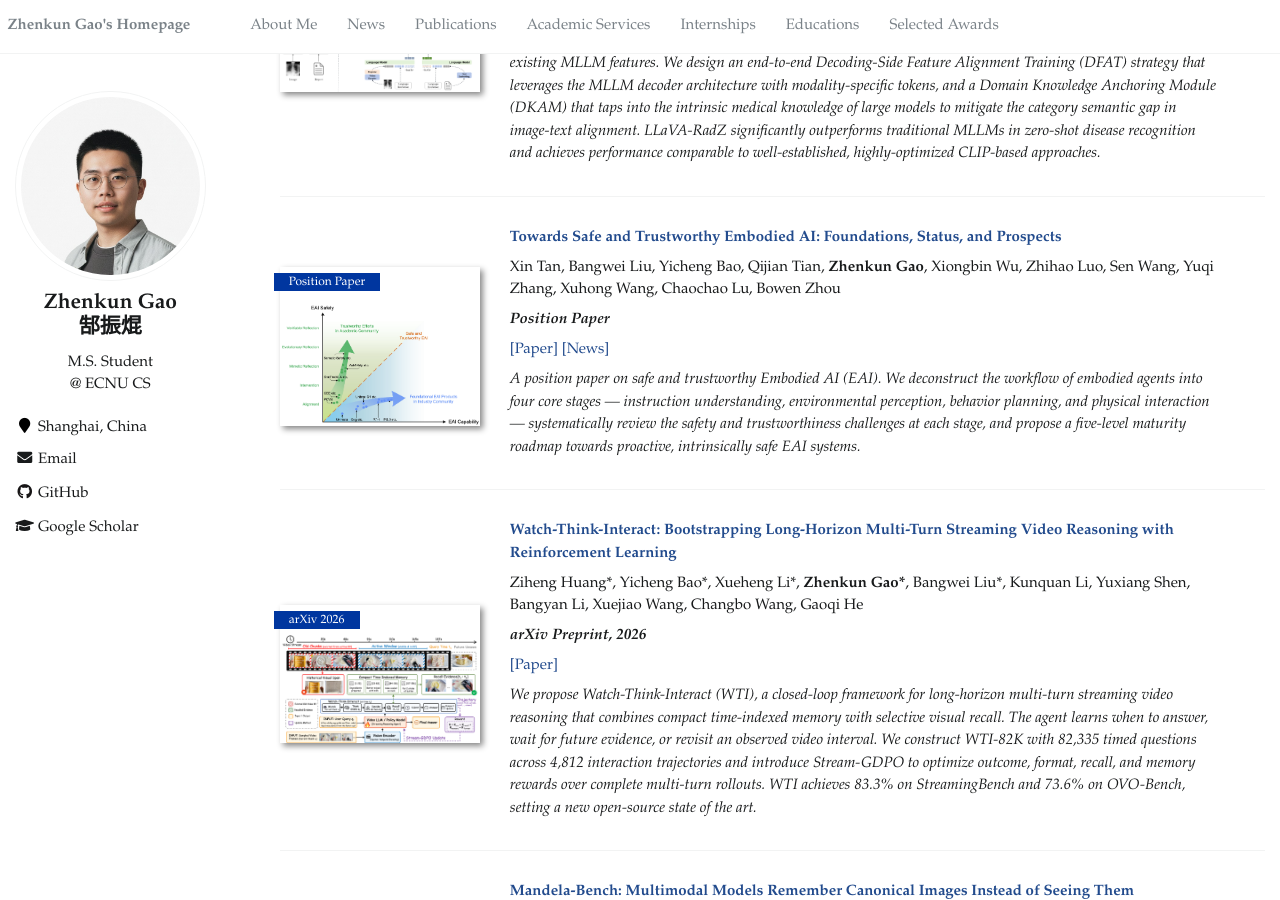
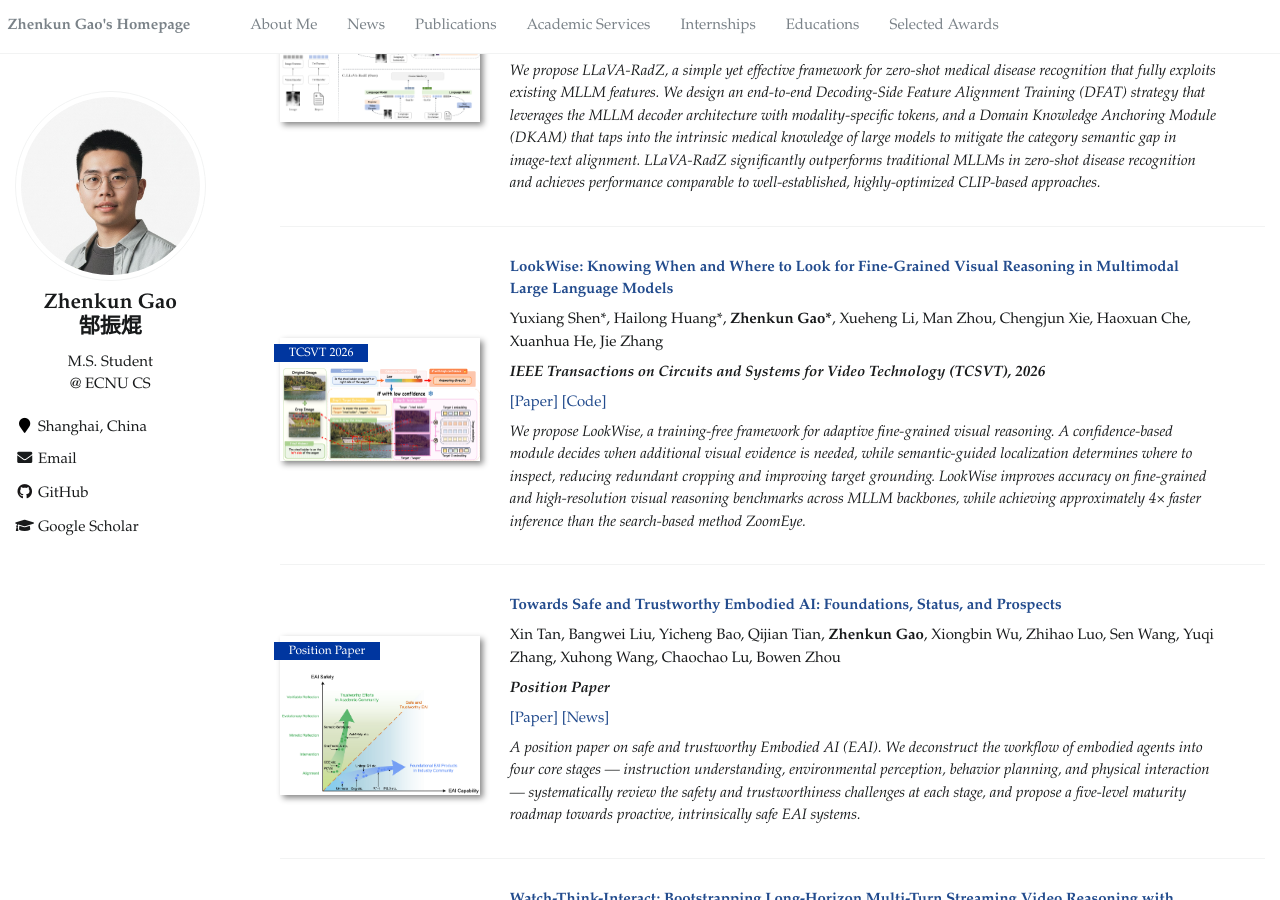
Before and after one commit to Stephen-gzk/stephen-gzk.github.io, a Jekyll site: the page built from _pages/about.md, in a window 1280 px wide and 900 px high, scrolled down 1946 px. Built offline with Jekyll 4.4.1, drawn with Linux system fonts in a browser that asks for light colours; some of the changed text lies outside the part shown.

Commit message:
Add LookWise TCSVT acceptance to news and publications

```diff
--- a/_pages/about.md
+++ b/_pages/about.md
@@ -26,6 +26,7 @@ My research interest mainly includes **Multimodal Large Language Models (MLLMs)*
 
 # 🔥 News
 
+- *2026.10* &ensp; [LookWise](https://arxiv.org/abs/2603.00171) is accepted by **IEEE TCSVT**! 🎉
 - *2026.09* &ensp; I am honored to receive the **China National Scholarship**! 🎉
 - *2026.08* &ensp; Two papers are accepted by EMNLP 2026 — [VideoSearcher](https://arxiv.org/abs/2607.02927) to the **Main Conference** and [LLaVA-RadZ](https://arxiv.org/abs/2503.07487) to **Findings**! 🎉
 - *2026.07* &ensp; We release [VideoSearcher](https://arxiv.org/abs/2607.02927), the first closed-loop agent for video deep research task! 🎉
@@ -110,6 +111,24 @@ Bangyan Li\*, Wenxuan Huang\*, **Zhenkun Gao\***, Yeqiang Wang, Yunhang Shen, Ji
 [[Paper]](https://arxiv.org/abs/2503.07487)
 
 *We propose LLaVA-RadZ, a simple yet effective framework for zero-shot medical disease recognition that fully exploits existing MLLM features. We design an end-to-end Decoding-Side Feature Alignment Training (DFAT) strategy that leverages the MLLM decoder architecture with modality-specific tokens, and a Domain Knowledge Anchoring Module (DKAM) that taps into the intrinsic medical knowledge of large models to mitigate the category semantic gap in image-text alignment. LLaVA-RadZ significantly outperforms traditional MLLMs in zero-shot disease recognition and achieves performance comparable to well-established, highly-optimized CLIP-based approaches.*
+
+</div>
+</div>
+
+---
+
+<div class='paper-box'><div class='paper-box-image'><div><div class="badge">TCSVT 2026</div><img src='images/lookwise.png' alt="LookWise framework for adaptive fine-grained visual reasoning" width="100%"></div></div>
+<div class='paper-box-text' markdown="1">
+
+[**LookWise: Knowing When and Where to Look for Fine-Grained Visual Reasoning in Multimodal Large Language Models**](https://arxiv.org/abs/2603.00171)
+
+Yuxiang Shen\*, Hailong Huang\*, **Zhenkun Gao\***, Xueheng Li, Man Zhou, Chengjun Xie, Haoxuan Che, Xuanhua He, Jie Zhang
+
+***IEEE Transactions on Circuits and Systems for Video Technology (TCSVT), 2026***
+
+[[Paper]](https://arxiv.org/abs/2603.00171) [[Code]](https://github.com/Xiaoxiang100/LookWise)
+
+*We propose LookWise, a training-free framework for adaptive fine-grained visual reasoning. A confidence-based module decides when additional visual evidence is needed, while semantic-guided localization determines where to inspect, reducing redundant cropping and improving target grounding. LookWise improves accuracy on fine-grained and high-resolution visual reasoning benchmarks across MLLM backbones, while achieving approximately 4× faster inference than the search-based method ZoomEye.*
 
 </div>
 </div>
```
Also changed, not shown: images/lookwise.png (added).
